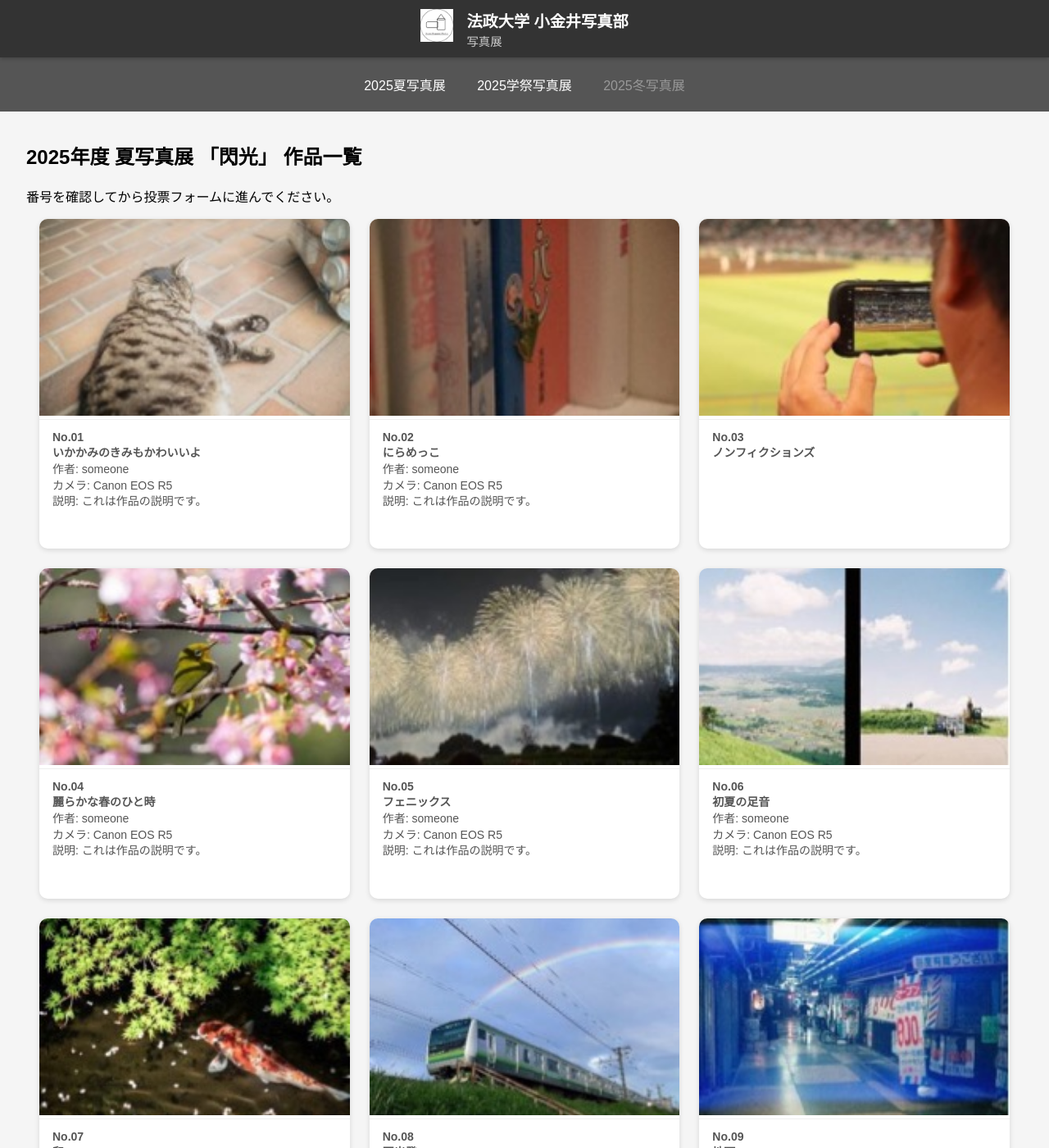
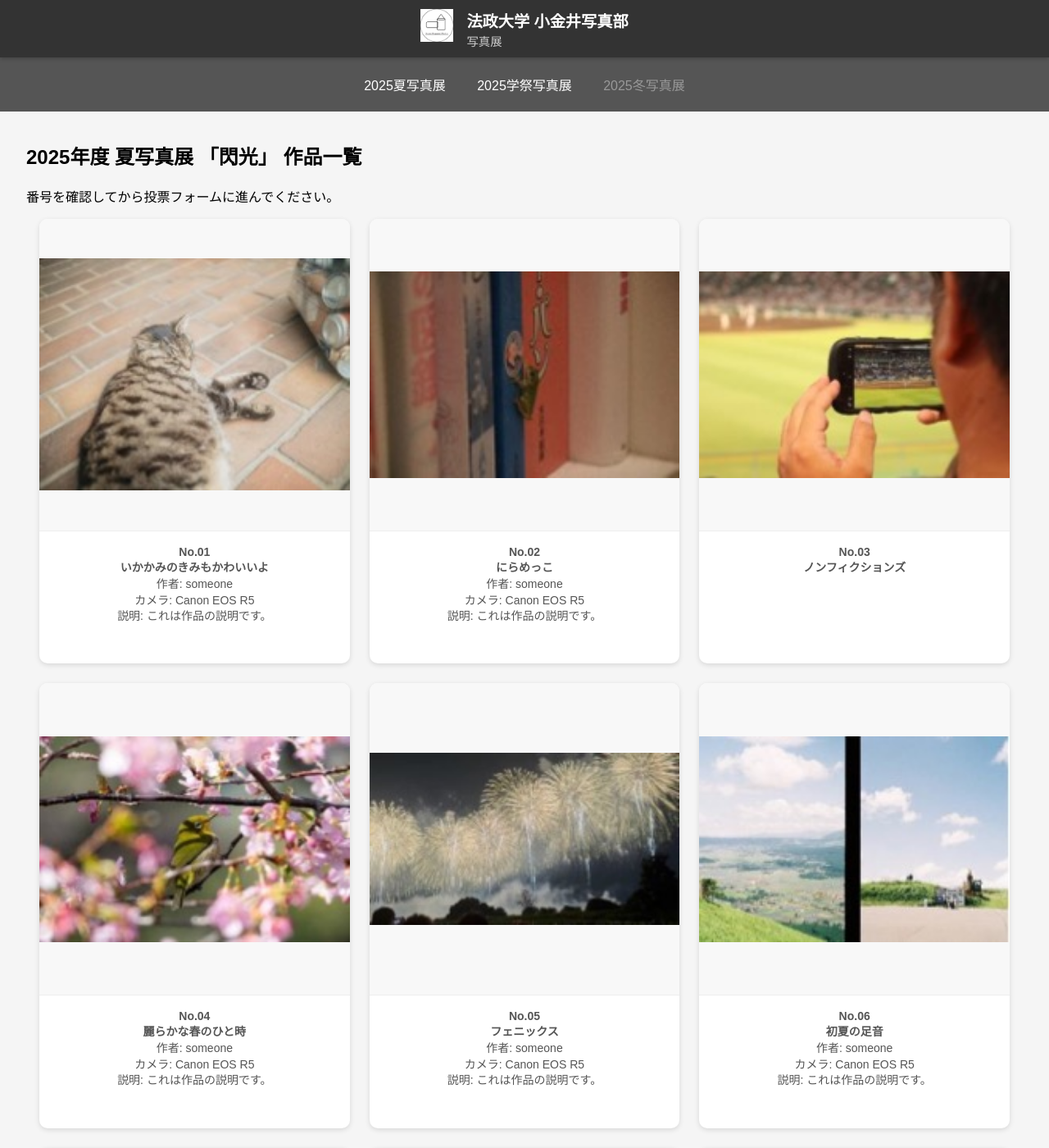
Before and after one commit to fujiyoshi-takayuki/photo-exhibition-site, a Jekyll site: the page built from 2025/summer/af69592862e159a7cf723a78c20a47ce109d13b04db75224503159b765b84967/index.html, in a window 1280 px wide and 1400 px high. Shown: the whole window at 82% size. Built offline with Jekyll 4.4.1, drawn with Linux system fonts in a browser that asks for light colours.

Commit message:
some changes

```diff
--- a/css/style.css
+++ b/css/style.css
@@ -169,6 +169,18 @@ footer .disclaimer {
 
 /* 　コンポーネント　 */
 
+/* ギャラリー全体 */
+.gallery {
+  display: grid;
+  grid-template-columns: repeat(
+    auto-fit,
+    minmax(220px, 1fr)
+  ); /* 最小幅を狭める */
+  gap: 2em;
+  margin-top: 2em;
+  margin-bottom: 2em;
+}
+
 /* --- ギャラリー全体 --- */
 .work-gallery {
   display: grid;
@@ -176,7 +188,7 @@ footer .disclaimer {
   gap: 1.5em;
   margin-top: 1em;
   padding: 0 1em;
-  align-items: stretch; /* 各カードを同じ高さに揃える */
+  align-items: stretch;
 }
 
 /* --- 各作品カード --- */
@@ -199,9 +211,11 @@ footer .disclaimer {
 /* --- 画像部分 --- */
 .work-card img {
   width: 100%;
-  height: 240px;           /* 高さ固定で統一 */
-  object-fit: cover;       /* 縦横比維持してトリミング */
-  flex-shrink: 0;
+  height: 380px;              /* カード高さを統一 */
+  object-fit: contain;        /* 縦横比を保って全体表示 */
+  object-position: center;    /* 中央寄せ配置 */
+  background: #f8f8f8;        /* 縦写真の余白部分を淡いグレーで */
+  border-bottom: 1px solid #eee;
 }
 
 /* --- 情報部分 --- */
@@ -209,23 +223,24 @@ footer .disclaimer {
   display: flex;
   flex-direction: column;
   justify-content: flex-start;
+  align-items: center;        /* ← 中央寄せに変更 */
   padding: 0.8em 1em;
-  border-top: 1px solid #eee;
-  flex-grow: 1;            /* カードの残り高さを埋める */
+  text-align: center;         /* テキストも中央に */
 }
 
 /* --- 各情報行 --- */
 .work-number {
   font-weight: bold;
   color: #555;
-  margin: 0.2em 0;
+  margin: 0.3em 0 0.1em;
+  font-size: 1em;
 }
 
 .work-title {
   font-size: 1.15em;
   font-weight: bold;
   color: #222;
-  margin: 0.3em 0;
+  margin: 0.2em 0 0.4em;
 }
 
 .work-author {
@@ -246,8 +261,8 @@ footer .disclaimer {
   color: #444;
   line-height: 1.5;
   margin-top: auto;        /* 常に下に配置 */
-  min-height: 4em;         /* 最低高さを確保して揃える */
-  overflow: hidden;        /* 長文がはみ出さないように */
+  min-height: 4em;         /* 高さをある程度固定して整える */
+  overflow: hidden;
   text-overflow: ellipsis;
 }
 
```
